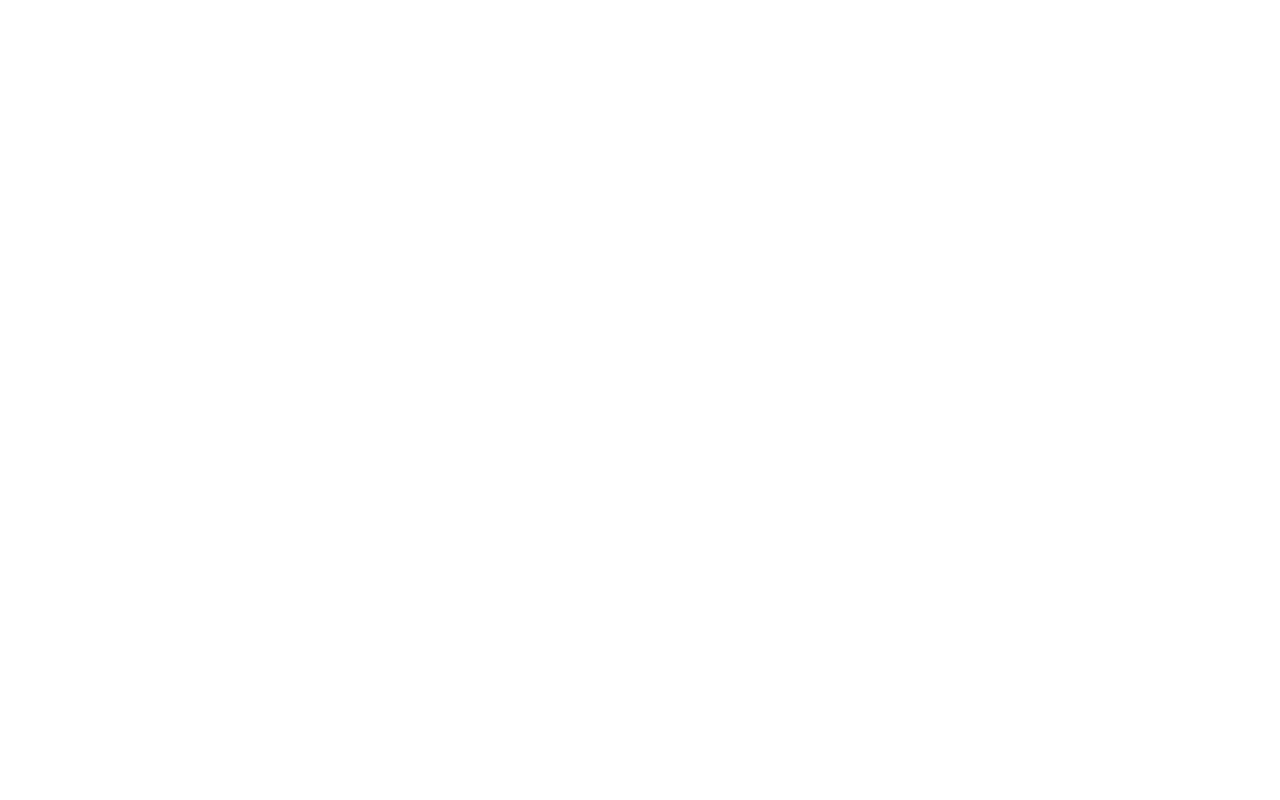
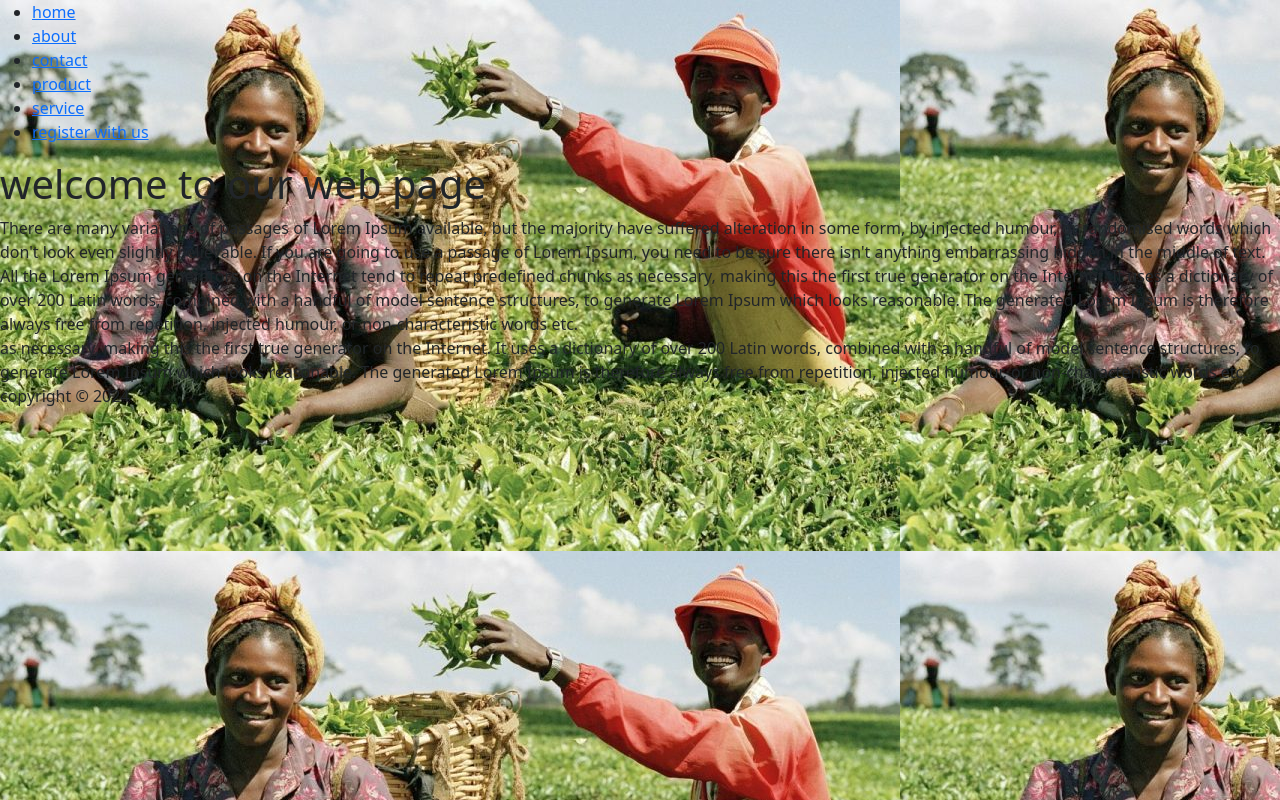
Before and after one commit to adexbility/farm-web-2, a plain HTML site: page Adefarm/web/contact.html in a window 1280 px wide. Drawn offline with nearby package versions, Linux system fonts and the light colour scheme.

Commit message:
introduction of bg image

```diff
--- a/Adefarm/web/about.html
+++ b/Adefarm/web/about.html
@@ -0,0 +1,43 @@
+<!DOCTYPE html>
+<html lang="en">
+<head>
+    <meta charset="UTF-8">
+    <meta name="viewport" content="width=device-width, initial-scale=1.0">
+    <title>Adefarm web page</title>
+    <link rel="stylesheet" href="fit.css">
+    <link rel="stylesheet" href="https://cdn.jsdelivr.net/npm/bootstrap@5.3.2/dist/css/bootstrap.min.css">
+</head>
+<body>
+    <div id="container">
+        <nav>
+            <ul>
+                <li><a href="index.html">home</a></li>
+                <li><a href="about.html" class="active">about</a></li>
+                <li><a href="contact.html">contact</a></li>
+                <li><a href="product.html">product</a></li>
+                <li><a href="services.html">service</a></li>
+                <li><a href="register.html">register with us</a></li>
+            </ul>
+        </nav>
+        <main>
+            <h1>welcome to our web page</h1>
+            There are many variations of passages of Lorem Ipsum available, but the majority
+            have suffered alteration in some form, by injected humour, or randomised words which don't
+            look even slightly believable. If you are going to use a passage of Lorem Ipsum, you need to be sure there isn't anything
+            embarrassing hidden in the middle of text. All the Lorem Ipsum generators on the Internet tend to repeat predefined chunks
+            as necessary, making this the first true generator on the Internet. It uses a dictionary of over 200 Latin words, combined
+            with a handful of model sentence structures, to generate Lorem Ipsum which looks reasonable. The generated Lorem Ipsum is
+            therefore always free from repetition, injected humour, or non-characteristic words etc.
+
+        </main>
+        <aside>
+            as necessary, making this the first true generator on the Internet. It uses a dictionary of over 200 Latin words, combined
+            with a handful of model sentence structures, to generate Lorem Ipsum which looks reasonable. The generated Lorem Ipsum is
+            therefore always free from repetition, injected humour, or non-characteristic words etc.
+        </aside>
+        <footer>
+            copyright &copy; 2024
+        </footer>
+    </div>
+</body>
+</html>
--- a/Adefarm/web/contact.html
+++ b/Adefarm/web/contact.html
@@ -0,0 +1,43 @@
+<!DOCTYPE html>
+<html lang="en">
+<head>
+    <meta charset="UTF-8">
+    <meta name="viewport" content="width=device-width, initial-scale=1.0">
+    <title>Adefarm web page</title>
+    <link rel="stylesheet" href="fit.css">
+    <link rel="stylesheet" href="https://cdn.jsdelivr.net/npm/bootstrap@5.3.2/dist/css/bootstrap.min.css">
+</head>
+<body>
+    <div id="container">
+        <nav>
+            <ul>
+                <li><a href="index.html">home</a></li>
+                <li><a href="about.html" class="active">about</a></li>
+                <li><a href="contact.html">contact</a></li>
+                <li><a href="product.html">product</a></li>
+                <li><a href="services.html">service</a></li>
+                <li><a href="register.html">register with us</a></li>
+            </ul>
+        </nav>
+        <main>
+            <h1>welcome to our web page</h1>
+            There are many variations of passages of Lorem Ipsum available, but the majority
+            have suffered alteration in some form, by injected humour, or randomised words which don't
+            look even slightly believable. If you are going to use a passage of Lorem Ipsum, you need to be sure there isn't anything
+            embarrassing hidden in the middle of text. All the Lorem Ipsum generators on the Internet tend to repeat predefined chunks
+            as necessary, making this the first true generator on the Internet. It uses a dictionary of over 200 Latin words, combined
+            with a handful of model sentence structures, to generate Lorem Ipsum which looks reasonable. The generated Lorem Ipsum is
+            therefore always free from repetition, injected humour, or non-characteristic words etc.
+
+        </main>
+        <aside>
+            as necessary, making this the first true generator on the Internet. It uses a dictionary of over 200 Latin words, combined
+            with a handful of model sentence structures, to generate Lorem Ipsum which looks reasonable. The generated Lorem Ipsum is
+            therefore always free from repetition, injected humour, or non-characteristic words etc.
+        </aside>
+        <footer>
+            copyright &copy; 2024
+        </footer>
+    </div>
+</body>
+</html>
--- a/Adefarm/web/fit.css
+++ b/Adefarm/web/fit.css
@@ -0,0 +1,4 @@
+body{
+    font-family: 'Courier New', Courier, monospace;
+    background-image: url("farm-img1.jpg");
+}
```
Also changed, not shown: Adefarm/web/index.html (+20 -3 lines), Adefarm/web/product.html (+43 -0 lines), Adefarm/web/register.html (+43 -0 lines), Adefarm/web/services.html (+43 -0 lines), Adefarm/web/farm-img1.jpg (added).
